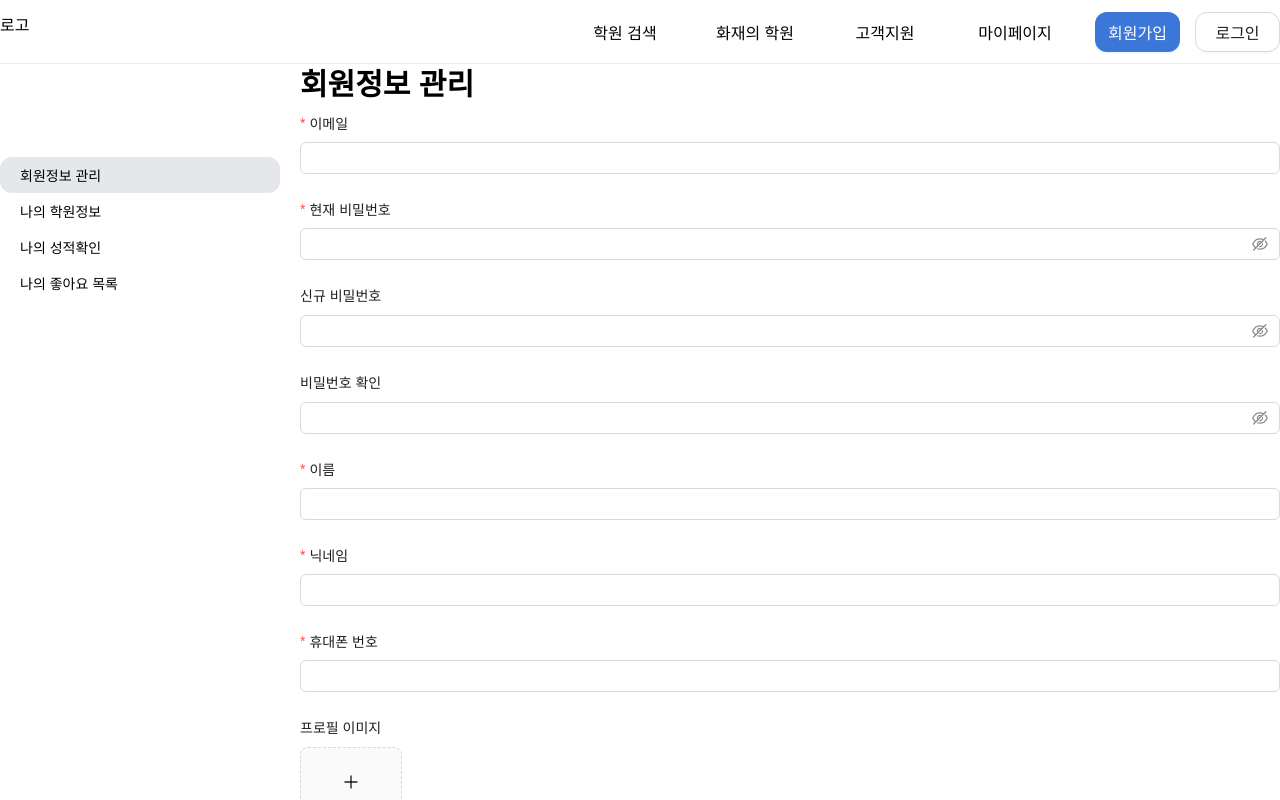
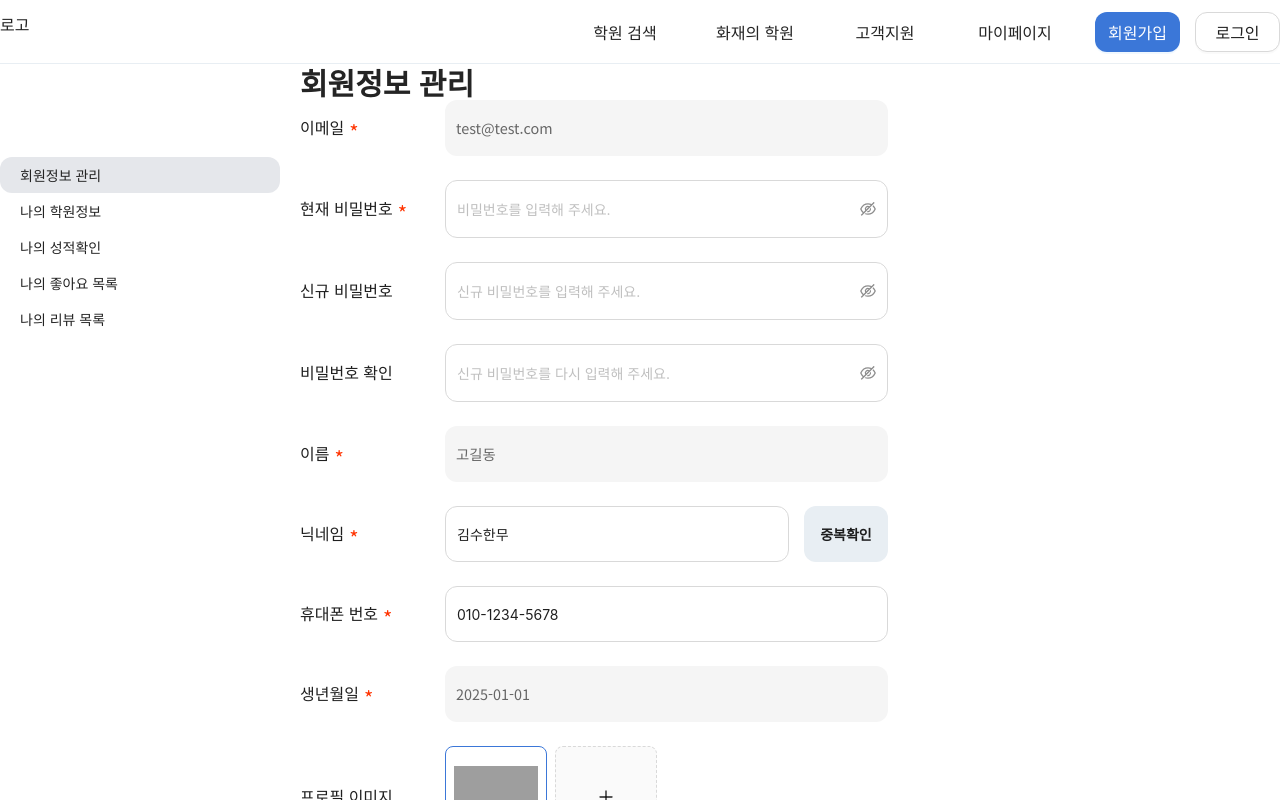
Before and after one commit to k-risu/Aca_Match, a React (Vite) app: page /mypage/user in a window 1280 px wide. Built offline with nearby package versions, Linux system fonts and the light colour scheme; grey boxes are pictures that could not be loaded; the HTML template or start-up script is replaced by a standard one.

Commit message:
[feat] 회원정보 수정페이지 추가

```diff
--- a/src/index.css
+++ b/src/index.css
@@ -23,6 +23,10 @@
   @apply flex flex-col items-start;
 }
 
+.title-font {
+  @apply font-bold text-3xl text-brand-default;
+}
+
 .small_line_button {
   padding: 3px 10px;
   border: 1px solid #ddd;
@@ -39,7 +43,7 @@
 }
 
 :root {
-  --primary-color: #000000;
+  --primary-color: #242424;
   --secondary-color: #0000ff;
   --font-size-base: 16px;
 }
@@ -56,7 +60,7 @@
 }
 a {
   text-decoration: none;
-  color: #000000;
+  color: #242424;
 }
 ul,
 li {
@@ -68,6 +72,7 @@ html {
 body {
   font-size: var(--font-size-base);
   color: var(--primary-color);
+  overflow-y: scroll;
 }
 /* 웹서비스 개발시 권장함.(개인적으로) */
 html,
--- a/src/pages/mypage/MyPage.tsx
+++ b/src/pages/mypage/MyPage.tsx
@@ -8,6 +8,7 @@ const menuItems = [
   { label: "나의 학원정보", isActive: true, link: "/mypage" },
   { label: "나의 성적확인", isActive: false, link: "/mypage/record" },
   { label: "나의 좋아요 목록", isActive: false, link: "/mypage/like" },
+  { label: "나의 리뷰 목록", isActive: false, link: "/mypage/review" },
 ];
 
 function MyPage() {
--- a/src/pages/mypage/MyPageLike.tsx
+++ b/src/pages/mypage/MyPageLike.tsx
@@ -9,6 +9,7 @@ const menuItems = [
   { label: "나의 학원정보", isActive: false, link: "/mypage" },
   { label: "나의 성적확인", isActive: false, link: "/mypage/record" },
   { label: "나의 좋아요 목록", isActive: true, link: "/mypage/like" },
+  { label: "나의 리뷰 목록", isActive: false, link: "/mypage/review" },
 ];
 
 function MyPageLike() {
--- a/src/pages/mypage/MyPageRecord.tsx
+++ b/src/pages/mypage/MyPageRecord.tsx
@@ -7,6 +7,7 @@ const menuItems = [
   { label: "나의 학원정보", isActive: false, link: "/mypage" },
   { label: "나의 성적확인", isActive: true, link: "/mypage/record" },
   { label: "나의 좋아요 목록", isActive: false, link: "/mypage/like" },
+  { label: "나의 리뷰 목록", isActive: false, link: "/mypage/review" },
 ];
 
 function MyPageRecord() {
--- a/src/pages/mypage/MyPageUserInfo.tsx
+++ b/src/pages/mypage/MyPageUserInfo.tsx
@@ -1,126 +1,332 @@
+import axios from "axios";
 import { PlusOutlined } from "@ant-design/icons";
-import { Button, Form, Input, Upload } from "antd";
+
+import {
+  Button,
+  Checkbox,
+  Form,
+  Image,
+  Input,
+  Upload,
+  UploadFile,
+  UploadProps,
+} from "antd";
+import styled from "@emotion/styled";
 import SideBar from "../../components/SideBar";
+import { useState } from "react";
 
 const menuItems = [
   { label: "회원정보 관리", isActive: true, link: "/mypage/user" },
   { label: "나의 학원정보", isActive: false, link: "/mypage" },
   { label: "나의 성적확인", isActive: false, link: "/mypage/record" },
   { label: "나의 좋아요 목록", isActive: false, link: "/mypage/like" },
+  { label: "나의 리뷰 목록", isActive: false, link: "/mypage/review" },
 ];
+
+const MemberInfo = styled.div`
+  .ant-form-item-control-input-content {
+    .input-wrap {
+      display: flex;
+      justify-content: flex-start;
+      gap: 15px;
+      align-items: center;
+    }
+
+    label {
+      display: flex;
+      align-items: center;
+      min-width: 130px;
+    }
+    label span {
+      height: 24px;
+      margin-left: 5px;
+      color: #ff3300;
+      font-size: 1.25rem;
+    }
+    input[type="text"],
+    input[type="password"] {
+      height: 56px;
+    }
+
+    input,
+    .ant-input-password {
+      border-radius: 12px;
+    }
+
+    span.readonly {
+      display: flex;
+      align-items: center;
+      height: 56px;
+      padding: 0px 11px;
+      border-radius: 12px;
+      background-color: #f5f5f5;
+      color: #666;
+      font-size: 0.9rem;
+    }
+  }
+  .ant-input-affix-wrapper {
+    padding: 0px 11px;
+  }
+  .ant-input-status-error {
+    border: 1px solid #3b77d8 !important;
+  }
+  .ant-form-item-explain-error {
+    padding-left: 155px;
+    color: #3b77d8;
+    font-size: 0.85rem;
+  }
+  .ant-upload-list-item {
+    border: 1px solid #3b77d8 !important;
+  }
+`;
 
 function MyPageUserInfo() {
   const [form] = Form.useForm();
 
-  const onFinish = (values: any) => {
-    console.log("Submitted values:", values);
+  // 비밀번호와 비밀번호 확인이 일치하는지 검사하는 커스텀 유효성 검사 함수
+  const validateConfirmPassword = (_, value) => {
+    const password = form.getFieldValue("new_upw"); // 'password' 필드의 값 가져오기
+    if (value && value !== password) {
+      return Promise.reject(new Error("비밀번호가 일치하지 않습니다."));
+    }
+    return Promise.resolve();
   };
 
-  const normFile = (e: any) => {
-    if (Array.isArray(e)) {
-      return e;
-    }
-    return e?.fileList;
+  const initialValues: {
+    user_id: string;
+    name: string;
+    nick_name: string;
+    phone: string;
+    birth: string;
+    user_pic: string;
+  } = {
+    user_id: "test@test.com",
+    name: "고길동",
+    nick_name: "김수한무",
+    phone: "010-1234-5678",
+    birth: "2025-01-01",
+    user_pic: "",
+  };
+
+  const [previewOpen, setPreviewOpen] = useState(false);
+  const [previewImage, setPreviewImage] = useState("");
+  const [fileList, setFileList] = useState<UploadFile[]>([
+    {
+      uid: "1",
+      name: "image.png",
+      status: "done",
+      url: "https://zos.alipayobjects.com/rmsportal/jkjgkEfvpUPVyRjUImniVslZfWPnJuuZ.png",
+    },
+  ]);
+
+  const handleChange: UploadProps["onChange"] = ({ fileList: newFileList }) =>
+    setFileList(newFileList);
+
+  const onFinished = (values: any) => {
+    console.log(values);
+  };
+
+  const sameCheck = async () => {
+    //console.log("닉네임 중복확인");
+    const res = await axios.get(
+      "/api/user/check-duplicate/nick-name?text=%EC%95%BC%EC%98%B9%EC%84%A0%EC%83%9D",
+    );
+    console.log(res);
   };
 
   return (
-    <div className="flex gap-5 w-full justify-center align-top">
+    <MemberInfo className="flex gap-5 w-full justify-center align-top">
       <SideBar menuItems={menuItems} />
 
-      <div className="w-full">
-        <h2 className="flex items-center justify-between pb-3 text-3xl font-bold">
-          회원정보 관리
-        </h2>
-        <div className="w-full">
-          <Form form={form} onFinish={onFinish} layout="vertical">
+      <div className="w-full mb-20">
+        <h1 className="title-font">회원정보 관리</h1>
+        <div className="w-3/5">
+          <Form
+            form={form}
+            onFinish={values => onFinished(values)}
+            initialValues={initialValues}
+          >
+            <Form.Item name="user_id">
+              <div className="input-wrap">
+                <label>
+                  이메일<span>*</span>
+                </label>
+                <span className="readonly w-full">test@test.com</span>
+                <Input type="hidden" />
+              </div>
+            </Form.Item>
+
             <Form.Item
-              label="이메일"
-              name="user_id"
+              name="upw"
               rules={[
+                { required: true, message: "비밀번호를 입력해 주세요." },
                 {
-                  required: true,
-                  type: "email",
-                  message: "이메일을 입력해 주세요.",
+                  pattern:
+                    /^(?=.*[A-Za-z])(?=.*\d)(?=.*[@$!%*#?&])[A-Za-z\d@$!%*#?&]{8,}$/,
+                  message:
+                    "비밀번호는 영어/숫자/특수문자 포함 8자리 이상으로 입력해 주세요.",
                 },
               ]}
             >
-              <Input />
+              <div className="input-wrap">
+                <label htmlFor="upw">
+                  현재 비밀번호<span>*</span>
+                </label>
+                <Input.Password
+                  className="input"
+                  id="upw"
+                  maxLength={20}
+                  placeholder="비밀번호를 입력해 주세요."
+                />
+              </div>
             </Form.Item>
 
             <Form.Item
-              label="현재 비밀번호"
-              name="upw"
-              rules={[{ required: true, message: "비밀번호를 입력해 주세요." }]}
+              name="new_upw"
+              rules={[
+                {
+                  pattern:
+                    /^(?=.*[A-Za-z])(?=.*\d)(?=.*[@$!%*#?&])[A-Za-z\d@$!%*#?&]{8,}$/,
+                  message:
+                    "비밀번호는 영어/숫자/특수문자 포함 8자리 이상으로 입력해 주세요.",
+                },
+              ]}
             >
-              <Input.Password />
+              <div className="input-wrap">
+                <label htmlFor="new_upw">신규 비밀번호</label>
+                <Input.Password
+                  className="input"
+                  id="new_upw"
+                  placeholder="신규 비밀번호를 입력해 주세요."
+                />
+              </div>
             </Form.Item>
 
             <Form.Item
-              label="신규 비밀번호"
-              name="new_upw"
-              rules={[{ required: false, message: "Invalid email" }]}
+              name="new_upw_check"
+              rules={[
+                { validator: validateConfirmPassword }, // 커스텀 검증 함수
+              ]}
             >
-              <Input.Password />
+              <div className="input-wrap">
+                <label htmlFor="new_upw_check">비밀번호 확인</label>
+                <Input.Password
+                  className="input"
+                  id="new_upw_check"
+                  placeholder="신규 비밀번호를 다시 입력해 주세요."
+                />
+              </div>
+            </Form.Item>
+
+            <Form.Item name="name">
+              <div className="input-wrap">
+                <label htmlFor="name">
+                  이름<span>*</span>
+                </label>
+                <span className="readonly w-full">고길동</span>
+                <Input type="hidden" />
+              </div>
             </Form.Item>
 
             <Form.Item
-              label="비밀번호 확인"
-              name="new_upw_check"
-              rules={[{ required: false, message: "Invalid email" }]}
+              name="nick_name"
+              rules={[{ required: true, message: "닉네임을 입력해 주세요." }]}
             >
-              <Input.Password />
+              <div className="input-wrap">
+                <label htmlFor="nick_name">
+                  닉네임<span>*</span>
+                </label>
+                <Input
+                  className="input"
+                  id="nick_name"
+                  maxLength={20}
+                  defaultValue={initialValues.nick_name}
+                  placeholder="닉네임을 입력해 주세요."
+                />
+                <button
+                  type="button"
+                  className="min-w-[84px] h-14 bg-[#E8EEF3] rounded-xl font-bold text-sm"
+                  onClick={() => sameCheck()}
+                >
+                  중복확인
+                </button>
+              </div>
             </Form.Item>
 
             <Form.Item
-              label="이름"
-              name="name"
+              name="phone"
               rules={[
-                { required: true, type: "text", message: "Invalid email" },
+                { required: true, message: "휴대폰 번호를 입력해 주세요." },
               ]}
             >
-              <Input />
+              <div className="input-wrap">
+                <label htmlFor="phone">
+                  휴대폰 번호<span>*</span>
+                </label>
+                <Input
+                  className="input"
+                  id="phone"
+                  maxLength={13}
+                  defaultValue={initialValues.phone}
+                  placeholder="휴대폰 번호를 입력해 주세요."
+                />
+              </div>
             </Form.Item>
 
-            <Form.Item
-              label="닉네임"
-              name="nick_name"
-              rules={[
-                { required: true, type: "text", message: "Invalid email" },
-              ]}
-            >
-              <Input />
+            <Form.Item name="birth">
+              <div className="input-wrap">
+                <label htmlFor="birth">
+                  생년월일<span>*</span>
+                </label>
+                <span className="readonly w-full">{initialValues.birth}</span>
+              </div>
             </Form.Item>
 
-            <Form.Item
-              label="휴대폰 번호"
-              name="phone"
-              rules={[
-                { required: true, type: "tel", message: "Invalid email" },
-              ]}
-            >
-              <Input />
+            <Form.Item name="user_pic">
+              <div className="input-wrap">
+                <label>프로필 이미지</label>
+                <Upload
+                  action="/upload.do"
+                  listType="picture-card"
+                  maxCount={1}
+                  showUploadList={{ showPreviewIcon: false }}
+                  fileList={fileList}
+                  onChange={handleChange}
+                >
+                  <button
+                    style={{ border: 0, background: "none" }}
+                    type="button"
+                  >
+                    <PlusOutlined />
+                  </button>
+                </Upload>
+
+                {previewImage && (
+                  <Image
+                    wrapperStyle={{ display: "none" }}
+                    preview={{
+                      visible: previewOpen,
+                      onVisibleChange: visible => setPreviewOpen(visible),
+                      afterOpenChange: visible =>
+                        !visible && setPreviewImage(""),
+                    }}
+                    src={previewImage}
+                  />
+                )}
+              </div>
             </Form.Item>
 
-            <Form.Item
-              label="프로필 이미지"
-              valuePropName="user_pic"
-              getValueFromEvent={normFile}
-            >
-              <Upload action="/upload.do" listType="picture-card" maxCount={1}>
-                <button style={{ border: 0, background: "none" }} type="button">
-                  <PlusOutlined />
-                  <div style={{ marginTop: 8 }}>Upload</div>
-                </button>
-              </Upload>
+            <Form.Item>
+              <div>
+                <Button htmlType="submit" className="w-full h-14 ml-36">
+                  회원정보 수정
+                </Button>
+              </div>
             </Form.Item>
-
-            <Button type="primary" htmlType="submit">
-              Submit
-            </Button>
           </Form>
         </div>
       </div>
-    </div>
+    </MemberInfo>
   );
 }
 
```
